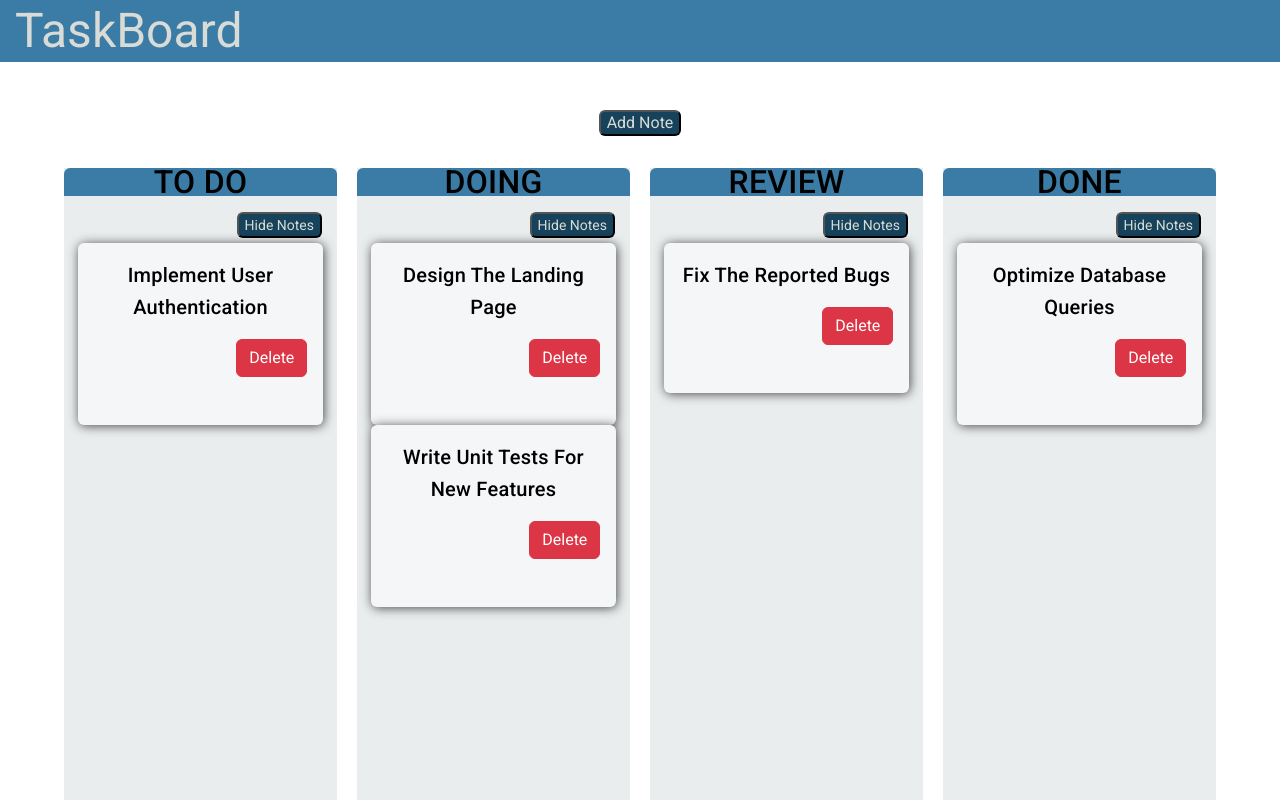
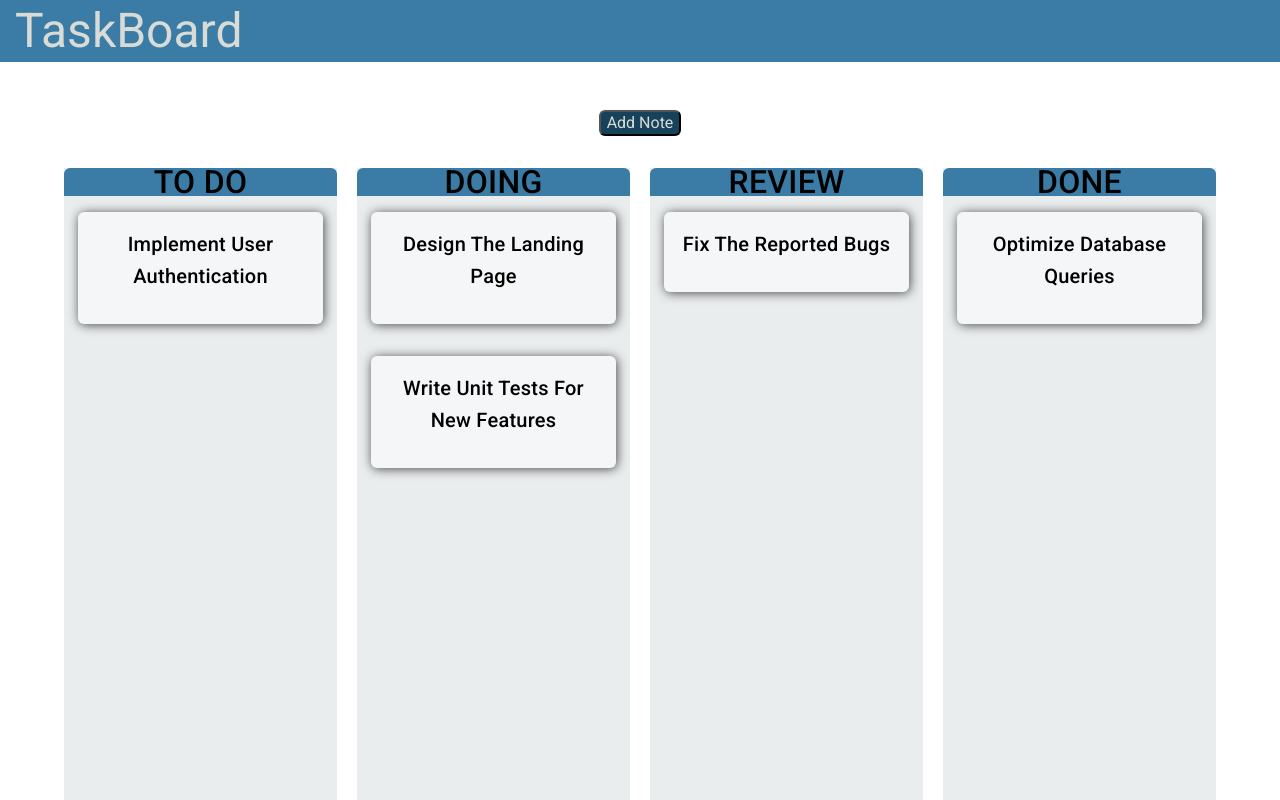
Before and after one commit to jaketollette/angular-notes, an Angular app: page / in a window 1280 px wide. Shown: the top 800 px of the page. Built offline with nearby package versions, Linux system fonts and the light colour scheme.

Commit message:
Able to edit, added drag and drop

```diff
--- a/src/app/edit-note/edit-note.component.html
+++ b/src/app/edit-note/edit-note.component.html
@@ -1,7 +1,7 @@
 <div class="edit-note-container">
   <div class="edit-note" [style.display]="isExpanded ? 'block' : 'none'">
   <h2>Edit Note</h2>
-  <form>
+    <form (submit)="onSaveNote()">
     <div class="note-input">
       <label>Note Description:</label>
       <input type="text" [(ngModel)]="note.note_description" name="note_description">
@@ -33,13 +33,14 @@
     <div class="note-input">
       <label>Note Status:</label>
       <select [(ngModel)]="note.note_status" name="note_status">
-        <option style="color:#000;" value="To Do">To Do</option>
+        <option style="color:#000;" value="To Do">To Do</option>?
         <option style="color:#000;" value="Doing">Doing</option>
         <option style="color:#000;" value="Review">Review</option>
         <option style="color:#000;" value="Done">Done</option>
       </select>
     </div>
     <button type="submit" class="button save-note-button" >Save Note</button>
-    <button type="button" class="button cancel-note-button" >Cancel</button>
+    <button type="button" class="button cancel-note-button" (click)="hideEditNote()">Cancel</button>
   </form>
 </div>
+</div>
--- a/src/app/edit-note/edit-note.component.ts
+++ b/src/app/edit-note/edit-note.component.ts
@@ -1,4 +1,4 @@
-import { Component, Input, Output, EventEmitter } from '@angular/core';
+import {Component, Input, Output, EventEmitter, OnInit} from '@angular/core';
 import { Note } from '../note-card/note';
 import { NoteService } from '../note-card/note.service';
 
@@ -7,14 +7,23 @@ import { NoteService } from '../note-card/note.service';
   templateUrl: './edit-note.component.html',
   styleUrls: ['./edit-note.component.css']
 })
-export class EditNoteComponent {
+export class EditNoteComponent implements OnInit {
   @Input() note!: Note;
   @Output() noteEdited = new EventEmitter<Note>();
   isExpanded = false;
 
-  constructor(private noteService: NoteService) {}
+  constructor(private noteService: NoteService) {
+    this.note = new Note(0, '', new Date(), '', '', '', '', '');
+  }
 
-  expandNote() {
+  ngOnInit(): void {
+    this.noteService.editNotePushed.subscribe((noteToEdit: Note) => {
+      this.expandNote(noteToEdit);
+    });
+  }
+
+  expandNote(noteToEdit: Note) {
+    this.note = noteToEdit;
     this.isExpanded = true;
     const editNoteContainer = document.querySelector('.edit-note-container');
     if (editNoteContainer) {
@@ -22,7 +31,8 @@ export class EditNoteComponent {
     }
   }
 
-  hideNewNote() {
+
+  hideEditNote() {
     this.isExpanded = false;
     const editNoteContainer = document.querySelector('.edit-note-container');
     if (editNoteContainer) {
@@ -30,4 +40,10 @@ export class EditNoteComponent {
     }
   }
 
+  onSaveNote() {
+    this.noteService.editNote(this.note); // call the editNote method on the NoteService with the updated note
+    this.noteEdited.emit(this.note); // emit the updated note to the parent component
+    this.hideEditNote(); // hide the edit note container
+  }
+
 }
--- a/src/app/note-board/note-board.component.css
+++ b/src/app/note-board/note-board.component.css
@@ -33,7 +33,6 @@
 }
 
 .note-card {
-  padding-bottom: 2rem;
   box-shadow: 1px 1px 11px 0px rgba(0, 0, 0, 0.7);
   width: 90%;
   margin: auto;
@@ -48,13 +47,10 @@
 .note-list {
   display: flex;
   flex-direction: column;
+  gap: 2rem;
 }
 
 .toggle-button-container {
   align-self: self-end;
   padding: 0 15px 5px 0;
 }
-
-.toggle-button {
-
-}
--- a/src/app/note-board/note-board.component.html
+++ b/src/app/note-board/note-board.component.html
@@ -1,51 +1,70 @@
 <app-new-note></app-new-note>
-<div class="note-board">
-  <div class="note-container to-do">
-    <h3 class="status-title">To Do</h3>
-    <div class="toggle-button-container">
-      <button type="button" class="button toggle-button" (click)="toggleNotes('to-do')">Hide Notes</button>
-    </div>
-    <div class="note-list" id="todo-notes">
+<app-edit-note></app-edit-note>
+
+<div class="note-board" cdkDropListGroup>
+
+
+<div class="note-container to-do"
+     id="To Do"
+     cdkDropList
+     [cdkDropListData]="todo"
+     (cdkDropListDropped)="onDrop($event)">
+  <h3 class="status-title">To Do</h3>
+  <div class="note-list" id="todo-notes">
       <app-note-card class="note-card"
-        *ngFor="let note of notes | statusFilter:'To Do'"
-        [note]="note">
+                     *ngFor="let note of noteService.getNotesByStatus('To Do')"
+                     [note]="note"
+                     [cdkDragData]="note"
+                     cdkDrag>
       </app-note-card>
     </div>
   </div>
 
-  <div class="note-container doing">
+  <div class="note-container doing"
+       id="Doing"
+       cdkDropList
+       [cdkDropListData]="doing"
+       (cdkDropListDropped)="onDrop($event)">
     <h3 class="status-title">Doing</h3>
-    <div class="toggle-button-container">
-      <button type="button" class="button toggle-button" (click)="toggleNotes('doing')">Hide Notes</button>
-    </div>
     <div class="note-list" id="doing-notes">
       <app-note-card class="note-card"
-        *ngFor="let note of notes | statusFilter:'Doing'"
-        [note]="note">
+                     *ngFor="let note of noteService.getNotesByStatus('Doing')"
+                     [note]="note"
+                     [cdkDragData]="note"
+                     cdkDrag>
       </app-note-card>
     </div>
   </div>
 
-  <div class="note-container review">
+  <div class="note-container review"
+       id="Review"
+       cdkDropList
+       [cdkDropListData]="review"
+       (cdkDropListDropped)="onDrop($event)">
     <h3 class="status-title">Review</h3>
-    <div class="toggle-button-container">
-      <button type="button" class="button toggle-button" (click)="toggleNotes('review')">Hide Notes</button>
-    </div>
     <div class="note-list" id="review-notes">
-      <app-note-card class="note-card" *ngFor="let note of notes | statusFilter:'Review'"
-      [note]="note">
-    </app-note-card>
+      <app-note-card class="note-card"
+                     *ngFor="let note of noteService.getNotesByStatus('Review')"
+                     [note]="note"
+                     [cdkDragData]="note"
+                     cdkDrag>
+      </app-note-card>
     </div>
   </div>
 
-  <div class="note-container done">
+  <div class="note-container done"
+       id="Done"
+       cdkDropList
+       [cdkDropListData]="done"
+       (cdkDropListDropped)="onDrop($event)">
     <h3 class="status-title">Done</h3>
-    <div class="toggle-button-container">
-      <button type="button" class="button toggle-button" (click)="toggleNotes('done')">Hide Notes</button>
-    </div>
     <div class="note-list" id="done-notes">
-      <app-note-card class="note-card" *ngFor="let note of notes | statusFilter:'Done'" [note]="note"></app-note-card>
+      <app-note-card class="note-card"
+                     *ngFor="let note of noteService.getNotesByStatus('Done')"
+                     [note]="note"
+                     [cdkDragData]="note"
+                     cdkDrag>
+      </app-note-card>
     </div>
   </div>
-
 </div>
--- a/src/app/note-board/note-board.component.ts
+++ b/src/app/note-board/note-board.component.ts
@@ -1,6 +1,7 @@
-import { Component, OnInit, ChangeDetectorRef } from '@angular/core';
+import {Component, OnInit, ChangeDetectorRef, Input} from '@angular/core';
 import { Note } from '../note-card/note';
 import { NoteService } from '../note-card/note.service';
+import {CdkDragDrop, moveItemInArray, transferArrayItem} from "@angular/cdk/drag-drop";
 
 @Component({
   selector: 'app-note-board',
@@ -9,16 +10,21 @@ import { NoteService } from '../note-card/note.service';
 })
 export class NoteBoardComponent implements OnInit {
   notes: Note[] = [];
+  todo: Note[] = [];
+  done: Note[] = [];
+  doing: Note[] = [];
+  review: Note[] = [];
+  @Input() status!: string;
 
-  toDoNotesHidden = false;
-  doingNotesHidden = false;
-  reviewNotesHidden = false;
-  doneNotesHidden = false;
-
-  constructor(private noteService: NoteService, private changeDetector: ChangeDetectorRef) {}
+  constructor(public noteService: NoteService, private changeDetector: ChangeDetectorRef) {}
 
   ngOnInit(): void {
-    this.notes = this.noteService.getNotes();
+    this.todo = this.noteService.getNotesByStatus('To Do');
+    this.doing = this.noteService.getNotesByStatus('Doing');
+    this.review = this.noteService.getNotesByStatus('Review');
+    this.done = this.noteService.getNotesByStatus('Done');
+
+    this.notes = [...this.todo, ...this.doing, ...this.review, ...this.done];
 
     this.noteService.noteAdded.subscribe((newNote: Note) => {
       this.onNoteAdded(newNote);
@@ -27,6 +33,7 @@ export class NoteBoardComponent implements OnInit {
       this.onNoteDeleted(note_id);
     });
   }
+
 
   onNoteAdded(newNote: Note) {
     this.noteService.addNote(newNote);
@@ -38,19 +45,19 @@ export class NoteBoardComponent implements OnInit {
     this.notes = this.notes.filter(note => note.note_id !== note_id);
   }
 
-  toggleNotes(container: string) {
-    const noteContainer = document.querySelector(`.note-container.${container}`);
-    if (noteContainer) {
-      const noteList = noteContainer.querySelector('.note-list');
-      if (noteList) {
-        noteList.classList.toggle('hidden');
-        // Get the button element inside the note container
-        const toggleButton = noteContainer.querySelector('button');
-        if (toggleButton) {
-          // Update the inner text of the button
-          toggleButton.innerText = noteList.classList.contains('hidden') ? 'Show Notes' : 'Hide Notes';
-        }
-      }
+  onDrop(event: CdkDragDrop<Note[]>) {
+    if (event.previousContainer === event.container) {
+      moveItemInArray(event.container.data, event.previousIndex, event.currentIndex);
+    } else {
+      const toStatus = event.container.id;
+      const note = event.item.data;
+      this.noteService.updateNoteStatus(note, toStatus);
+      transferArrayItem(
+        event.previousContainer.data,
+        event.container.data,
+        event.previousIndex,
+        event.currentIndex
+      );
     }
   }
 
--- a/src/app/note-card/note-card.component.html
+++ b/src/app/note-card/note-card.component.html
@@ -10,7 +10,7 @@
     <p class="note-status">Status: {{ note.note_status }}</p>
   </div>
   <div class="note-buttons">
-    <button type="button" class="btn btn-primary expand-button" [ngStyle]="{display: isExpanded ? 'block' : 'none'}">Edit</button>
-    <button type="button" class="btn btn-danger delete-button" (click)="deleteNote()">Delete</button>
+    <button type="button" class="btn btn-primary expand-button" [ngStyle]="{display: isExpanded ? 'block' : 'none'}" (click)="editNotePush()">Edit</button>
+    <button type="button" class="btn btn-danger delete-button" [ngStyle]="{display: isExpanded ? 'block' : 'none'}" (click)="deleteNote()">Delete</button>
   </div>
 </div>
--- a/src/app/note-card/note-card.component.ts
+++ b/src/app/note-card/note-card.component.ts
@@ -22,6 +22,11 @@ export class NoteCardComponent {
     }
   }
 
+  editNotePush() {
+    this.noteService.editNotePushed.emit(this.note);
+  }
+
+
   expandNote() {
     this.isExpanded = !this.isExpanded;
   }
--- a/src/app/note-card/note.service.ts
+++ b/src/app/note-card/note.service.ts
@@ -61,6 +61,8 @@ export class NoteService {
   private lastNoteId: number = this.notes.reduce((maxId, note) => Math.max(maxId, note.note_id), 0);
   @Output() noteAdded = new EventEmitter<Note>();
   @Output() noteDeleted = new EventEmitter<number>();
+  @Output() editNotePushed = new EventEmitter<Note>();
+  @Output() noteEdited = new EventEmitter<Note>();
 
   constructor() {}
 
@@ -71,6 +73,10 @@ export class NoteService {
     } else {
       return this.notes;
     }
+  }
+
+  getNotesByStatus(status: string): Note[] {
+    return this.notes.filter(note => note.note_status === status);
   }
 
   addNote(note: Note): void {
@@ -87,6 +93,17 @@ export class NoteService {
     }
   }
 
+  updateNoteStatus(updatedNote: Note, toStatus: string) {
+    const index = this.notes.findIndex(note => note.note_id === updatedNote.note_id);
+    if (index > -1) {
+      updatedNote.note_status = toStatus;
+      this.notes[index] = updatedNote;
+      this.saveNotes();
+    }
+    console.log("UpdatedNote: ", updatedNote);
+    console.log(toStatus)
+  }
+
   deleteNote(note_id: Number): void {
     this.notes = this.notes.filter(note => note.note_id !== note_id);
     this.saveNotes();
```
Also changed, not shown: src/app/app.module.ts (+2 -20 lines).
